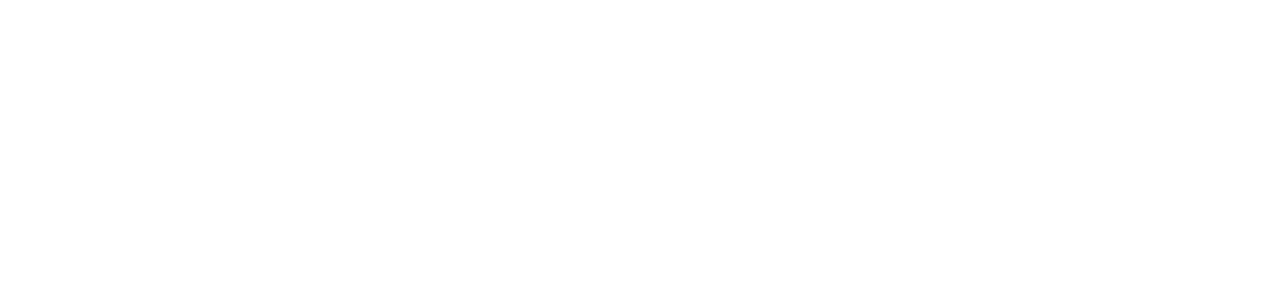
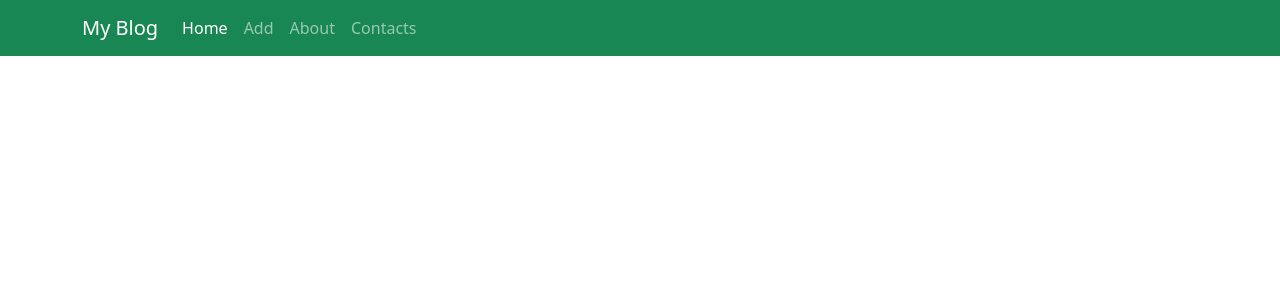
Before and after one commit to MrDenis2024/homework64, a React (Vite) app: page / in a window 1280 px wide. Shown: the top 300 px of the page. Built offline with nearby package versions, Linux system fonts and the light colour scheme.

Commit message:
Создан компонент Toolbar отвечающий за отрисовку меню навигации

```diff
--- a/src/App.tsx
+++ b/src/App.tsx
@@ -1,7 +1,11 @@
 import './App.css';
+import Toolbar from './components/Toolbar/Toolbar';
 
 const App = () => (
   <>
+    <header>
+      <Toolbar />
+    </header>
 
   </>
 );
--- /dev/null
+++ b/src/components/Toolbar/Toolbar.tsx
@@ -0,0 +1,29 @@
+import {NavLink} from 'react-router-dom';
+
+const Toolbar = () => {
+  return (
+    <nav className="navbar navbar-expand-lg navbar-dark bg-success">
+      <div className="container-fluid container">
+        <NavLink to='/' className='navbar-brand'>My Blog</NavLink>
+        <div className="collapse navbar-collapse">
+          <ul className="navbar-nav">
+            <li className="nav-item">
+              <NavLink to='/' className='nav-link'>Home</NavLink>
+            </li>
+            <li className="nav-item">
+              <NavLink to='/new-post' className='nav-link'>Add</NavLink>
+            </li>
+            <li className="nav-item">
+              <NavLink to='/about' className='nav-link'>About</NavLink>
+            </li>
+            <li className="nav-item">
+              <NavLink to='/contacts' className='nav-link'>Contacts</NavLink>
+            </li>
+          </ul>
+        </div>
+      </div>
+    </nav>
+  );
+};
+
+export default Toolbar;
```
